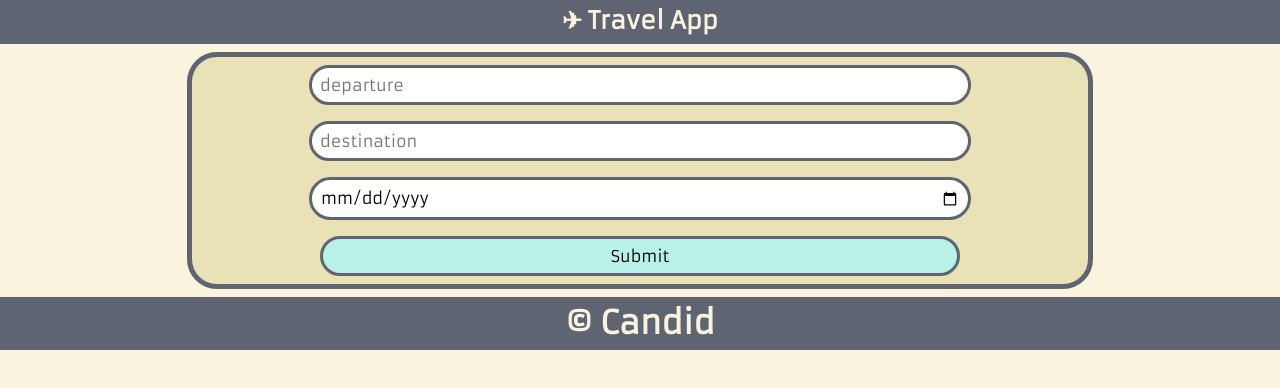
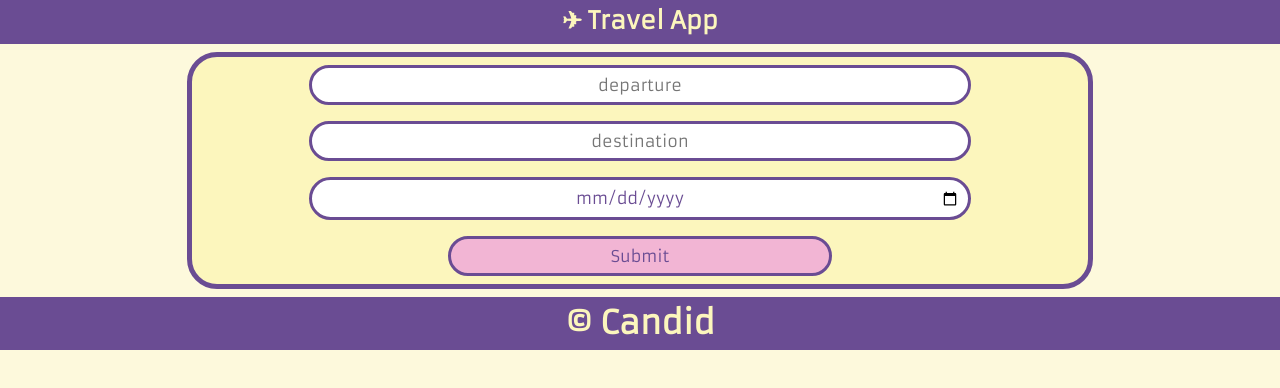
Before and after one commit to Candidemile/Udacity-Capstone-Travel_App, a website built with webpack: page src/client/views/index.html in a window 1280 px wide. Built offline with nearby package versions, Linux system fonts and the light colour scheme.

Commit message:
fix: change colors

```diff
--- a/src/client/styles/_main.scss
+++ b/src/client/styles/_main.scss
@@ -8,13 +8,19 @@
 // $highlight-color: #f77f00;
 // $main-font: "Armata", sans-serif;
 
-$dark-color: #5e6472;
-$light-color: #faf3dd;
-$border-color: #eae2b7;
-$extra-color: #ffa69e;
-$highlight-color: #b8f2e6;
-$aux-color: #aed9e0;
+// $dark-color: #5e6472;
+// $light-color: #faf3dd;
+// $border-color: #eae2b7;
+// $extra-color: #ffa69e;
+// $highlight-color: #b8f2e6;
+// $aux-color: #aed9e0;
 $main-font: "Armata", sans-serif;
+$dark-color: #6a4c93;
+$light-color: hsla(54, 91%, 86%, 0.5);
+$border-color: #fcf6bd;
+$extra-color: #1982c4;
+$highlight-color: #fcf6bd;
+$aux-color: #f2b5d4;
 
 /* BODY Styles */
 body {
@@ -27,7 +33,7 @@ body {
     }
 
     .light {
-        color: $light-color;
+        color: $border-color;
         text-decoration: none;
     }
 
@@ -61,6 +67,10 @@ body {
         margin: 0.5em auto;
         background-color: $border-color;
 
+        &:hover {
+            border-color: $extra-color;
+        }
+
         input {
             padding: 0.5em 0.5em;
             margin: 0.5em auto;
@@ -70,18 +80,21 @@ body {
             margin: 0.5em 0;
 
             &:focus {
-                background-color: $light-color;
+                background-color: $aux-color;
+            }
+
+            &:hover {
+                border-color: $extra-color;
             }
         }
-
-        .button {
-            background-color: $highlight-color;
+        #submit {
+            background-color: $aux-color;
             transition: background-color 2s;
             padding: 0.5em 0.5em;
             margin: 0.5em auto;
             border: $dark-color 3px solid;
             border-radius: 30px;
-            width: 50vw;
+            width: 30vw;
             margin: 0.5em 0;
 
             &:hover {
@@ -90,6 +103,7 @@ body {
 
             &:active {
                 background-color: $extra-color;
+                color: $highlight-color;
             }
         }
     }
@@ -109,12 +123,24 @@ body {
             color: $dark-color;
             background-color: $border-color;
 
+            &:hover {
+                border-color: $extra-color;
+            }
+
             p {
                 margin-top: 0.5em;
             }
 
             aside {
                 padding: 0.3em;
+                border: $aux-color 3px solid;
+                border-radius: 10px;
+                margin-bottom: 1vh;
+                text-align: center;
+
+                &:hover {
+                    border-color: $extra-color;
+                }
             }
 
             * {
@@ -129,7 +155,7 @@ body {
                 border-radius: 30px;
                 width: 30vw;
                 margin: 0.5em 0;
-                background-color: $highlight-color;
+                background-color: $aux-color;
 
                 &:hover {
                     border-color: $extra-color;
@@ -137,6 +163,7 @@ body {
 
                 &:active {
                     background-color: $extra-color;
+                    color: $highlight-color;
                 }
             }
 
@@ -146,6 +173,7 @@ body {
                 justify-content: center;
                 align-items: center;
                 margin: 0.5rem 0;
+                text-align: center;
 
                 p {
                     // display: inline-block;
@@ -168,7 +196,11 @@ body {
             img {
                 width: 60vw;
                 border-radius: 30px;
-                border: $light-color solid 3px;
+                border: $aux-color solid 3px;
+
+                &:hover {
+                    border-color: $extra-color;
+                }
             }
         }
         .hide {
--- a/src/client/styles/_tablet.scss
+++ b/src/client/styles/_tablet.scss
@@ -84,6 +84,7 @@
             }
 
             .button {
+                width: 20vw;
                 grid-area: delete;
                 justify-self: center;
             }
--- a/src/client/views/index.html
+++ b/src/client/views/index.html
@@ -17,11 +17,11 @@
         <section class="content">
             <form class="form content" onsubmit="return Client.handleSubmit(event)" method="post" action="/trip"
                 target="_blank">
-                <input type="text" name="departure" id="departure" placeholder="departure" required>
-                <input type="text" name="destination" id="destination" placeholder="destination" required>
-                <input type="date" name="date" id="date">
-                <input type="submit" id="submit" onclick="return Client.handleSubmit(event)"
-                    onsubmit="return Client.handleSubmit(event)" class="button" value="Submit" required>
+                <input type="text" name="departure" id="departure" class="dark" placeholder="departure" required>
+                <input type="text" name="destination" id="destination" class="dark" placeholder="destination" required>
+                <input type="date" name="date" id="date" class="dark">
+                <input type="submit" id="submit" class="dark" onclick="return Client.handleSubmit(event)"
+                    onsubmit="return Client.handleSubmit(event)" class="button dark" value="Submit" required>
                 <!-- <h3 class="button" onclick="return Client.handleSubmit(event)">Submit</h3> -->
             </form>
         </section>
```
